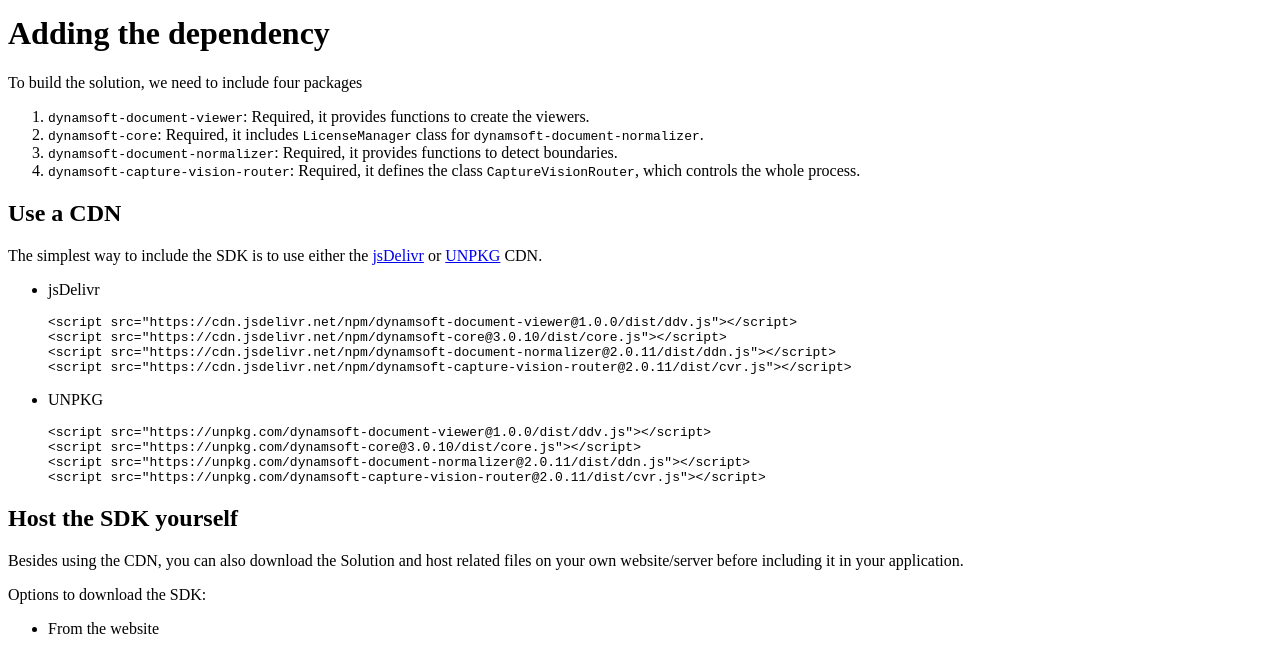
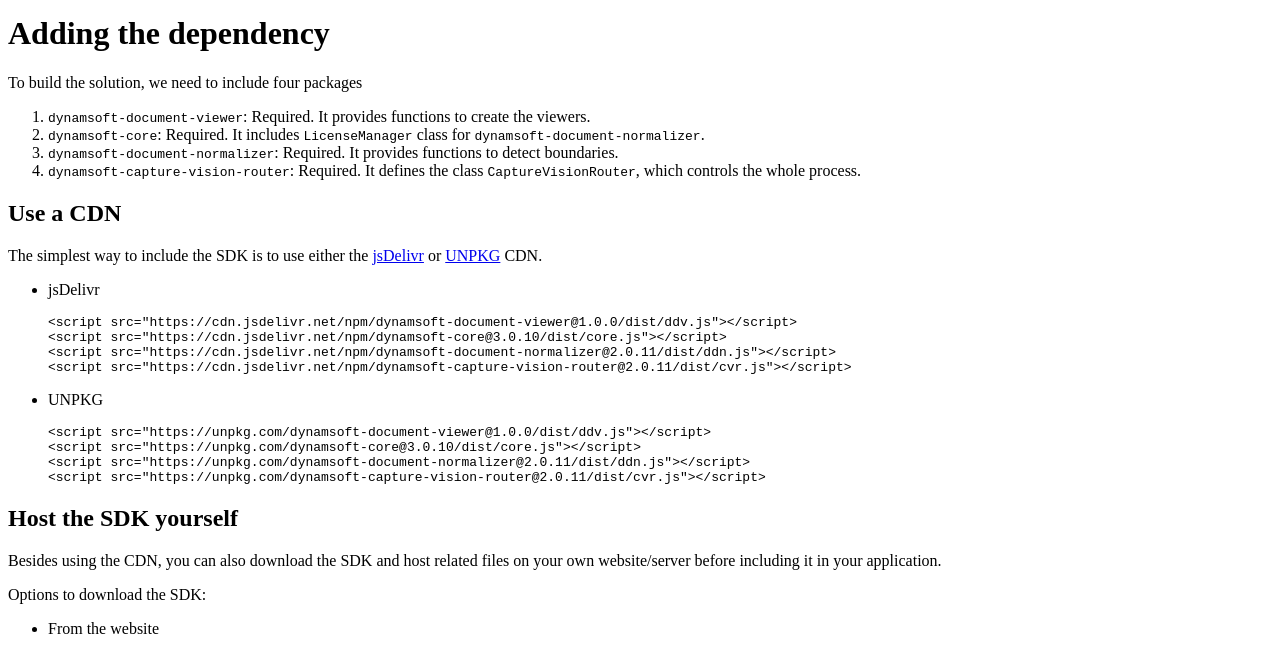
Before and after one commit to dynamsoft-docs/mobile-document-scanner-docs-js, a Jekyll site: the page built from gettingstarted/adddependency.md, in a window 1280 px wide and 900 px high, scrolled down 352 px. Shown: the part 152-806 px from the top of the window. Built offline with Jekyll 4.4.1, drawn with Linux system fonts in a browser that asks for light colours.

Commit message:
Update adddependency.md

```diff
--- a/gettingstarted/adddependency.md
+++ b/gettingstarted/adddependency.md
@@ -14,10 +14,10 @@ permalink: /gettingstarted/add_dependency.html
 
 To build the solution, we need to include four packages
 
-1. `dynamsoft-document-viewer`: Required, it provides functions to create the viewers.
-2. `dynamsoft-core`: Required, it includes `LicenseManager` class for `dynamsoft-document-normalizer`.
-3. `dynamsoft-document-normalizer`: Required, it provides functions to detect boundaries.
-4. `dynamsoft-capture-vision-router`: Required, it defines the class `CaptureVisionRouter`, which controls the whole process.
+1. `dynamsoft-document-viewer`: Required. It provides functions to create the viewers.
+2. `dynamsoft-core`: Required. It includes `LicenseManager` class for `dynamsoft-document-normalizer`.
+3. `dynamsoft-document-normalizer`: Required. It provides functions to detect boundaries.
+4. `dynamsoft-capture-vision-router`: Required. It defines the class `CaptureVisionRouter`, which controls the whole process.
 
 ## Use a CDN
 
@@ -43,7 +43,7 @@ The simplest way to include the SDK is to use either the [jsDelivr](https://jsde
 
 ## Host the SDK yourself
 
-Besides using the CDN, you can also download the Solution and host related files on your own website/server before including it in your application.
+Besides using the CDN, you can also download the SDK and host related files on your own website/server before including it in your application.
 
 Options to download the SDK:
 
```
